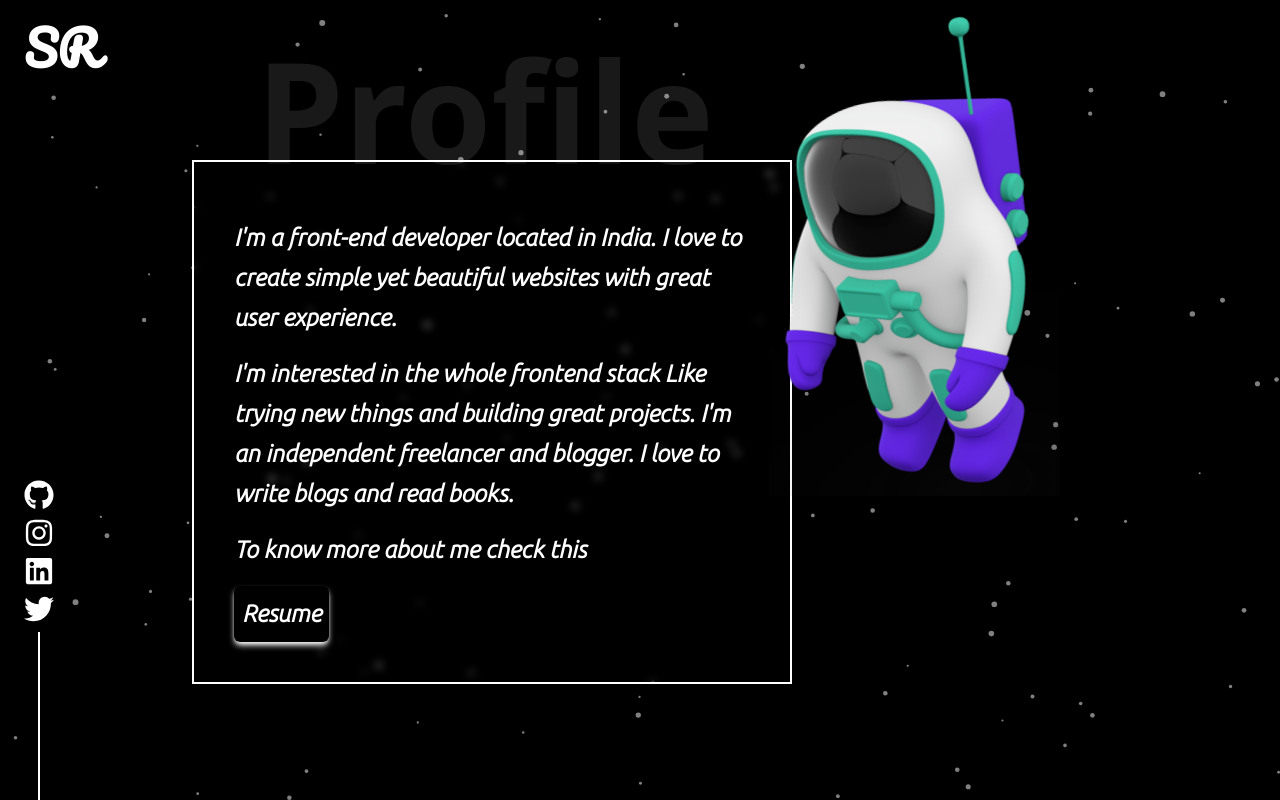
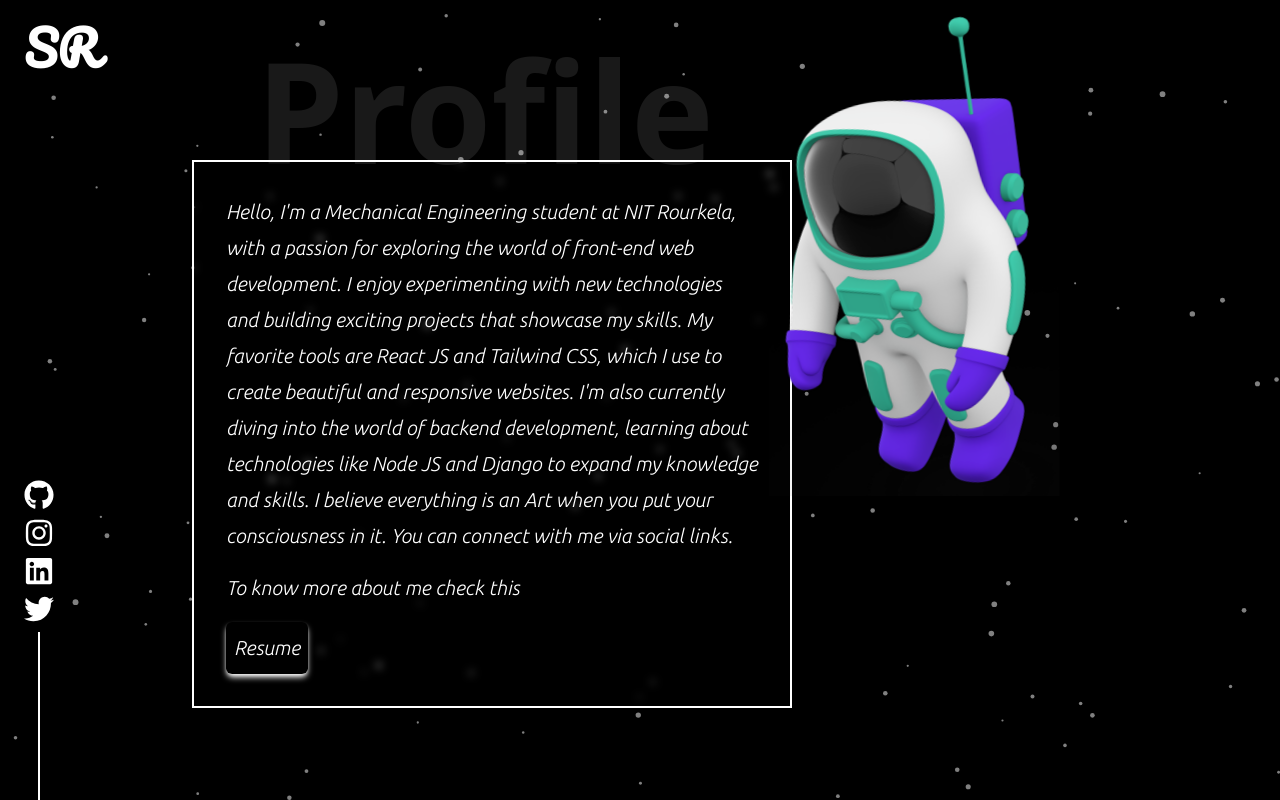
Before and after one commit to Sai1Ram/Portfolio, a React (Create React App) app: page /profile in a window 1280 px wide. Built offline with nearby package versions, Linux system fonts and the light colour scheme.

Commit message:
social links are updated

```diff
--- a/src/components/Blog.js
+++ b/src/components/Blog.js
@@ -1,6 +1,6 @@
 import React from "react";
 import { motion } from "framer-motion";
-function Blog({ text, image, link, side }) {
+function Blog({ heading, text, image, link, side }) {
   return (
     <>
       {}
@@ -20,10 +20,10 @@ function Blog({ text, image, link, side }) {
             className={`w-full h-[65%] group-hover:border-2 group-hover:border-white`}
           >
             <img src={image} alt="image1" className="w-full h-full" />
-          </div>:
+          </div>
           <div className={` h-[40%] pt-3 text-md sm:text-xl`}>
-            <h1>{text}</h1>
-            <h1>{text}</h1>
+            <h1 className="font-semibold">{heading}</h1>
+            <h3 className="text-base">{text}</h3>
           </div>
         </div>
       </motion.a>
--- a/src/components/Profile.jsx
+++ b/src/components/Profile.jsx
@@ -14,21 +14,24 @@ function Profile() {
       >
         <Brand />
         <SocialLinks color={"white"} />
-        <motion.div className="border-2 border-white lg:w-[600px] top-[20%] left-[15%] md:w-[400px] w-[250px] lg:text-2xl md:text-xl text-sm fixed z-[-1] backdrop-blur-sm lg:p-10 md:p-8 p-4 lg:leading-10 italic md:font-bold leading-8 font-[Ubuntu]"         initial={{opacity: 0, scale: 0.5 }}
-        animate={{opacity: 1, scale: 1 }}
-        transition={{ duration: 1, ease: "easeOut" }}>
-          <p className="my-4">
-            I'm a front-end developer located in India. I love to create simple
-            yet beautiful websites with great user experience.
+        <motion.div
+          className="border-2 border-white lg:w-[600px] top-[20%] left-[15%] md:w-[400px] w-[250px] lg:text-xl md:text-md text-xs fixed z-[-1] backdrop-blur-sm md:p-8 p-4 lg:leading-9 italic leading-6 font-[Ubuntu]"
+          initial={{ opacity: 0, scale: 0.5 }}
+          animate={{ opacity: 1, scale: 1 }}
+          transition={{ duration: 1, ease: "easeOut" }}
+        >
+          <p className="">
+            Hello, I'm a Mechanical Engineering student at NIT Rourkela, with a
+            passion for exploring the world of front-end web development. I
+            enjoy experimenting with new technologies and building exciting
+            projects that showcase my skills. My favorite tools are React JS and
+            Tailwind CSS, which I use to create beautiful and responsive
+            websites. I'm also currently diving into the world of backend
+            development, learning about technologies like Node JS and Django to
+            expand my knowledge and skills. I believe everything is an Art when you put your consciousness in
+            it. You can connect with me via social links.
           </p>
-          <p className="my-4">
-            I'm interested in the whole frontend stack Like trying new things
-            and building great projects. I'm an independent freelancer and
-            blogger. I love to write blogs and read books.
-          </p>
-          <p className="my-4">
-            {/* I believe everything is an Art when you put your consciousness in
-            it. You can connect with me via social links. */}
+          <p className="lg:my-4">
             To know more about me check this
           </p>
           <button className="rounded-md shadow-md p-2 hover:shadow-inner shadow-white">
--- a/src/components/SocialLinks.js
+++ b/src/components/SocialLinks.js
@@ -52,7 +52,7 @@ function SocialLinks({ click, color }) {
           className={`${click ? "lg:text-white z-[1]  " : ""}  ${
             color === "white" ? "text-white" : "text-black"
           } a-animate opacity-0`}
-          href="https://github.com/Sai1Ram"
+          href="https://www.instagram.com/__sai_ram_senapati/"
           target={"_blank"}
           rel="noreferrer"
           whileHover={{
@@ -69,7 +69,7 @@ function SocialLinks({ click, color }) {
           className={`${click ? "lg:text-white z-[1]  " : ""}  ${
             color === "white" ? "text-white" : "text-black"
           } a-animate opacity-0`}
-          href="https://github.com/Sai1Ram"
+          href="https://www.linkedin.com/in/sai1ram/"
           target={"_blank"}
           rel="noreferrer"
           whileHover={{
@@ -86,7 +86,7 @@ function SocialLinks({ click, color }) {
           className={`${click ? "lg:text-white z-[1]  " : ""}  ${
             color === "white" ? "text-white" : "text-black"
           } a-animate opacity-0`}
-          href="https://github.com/Sai1Ram"
+          href="https://twitter.com/SaiRam00223"
           target={"_blank"}
           rel="noreferrer"
           whileHover={{
--- a/src/components/Works.jsx
+++ b/src/components/Works.jsx
@@ -4,6 +4,7 @@ import Brand from "./Brand";
 import Nav from "./Nav";
 import SocialLinks from "./SocialLinks";
 import image1 from "../assets/Screenshot_20230130_115502.png";
+import image2 from "../assets/Screenshot_2023-03-07 115933.png"
 // import { Link, Anchor } from "../assets/AllSvg";
 function Works() {
 
@@ -13,8 +14,15 @@ function Works() {
   const data = [
     {
       images: image1,
-      text: "Sai Ram Senapati",
-      link: "https://splendorous-salamander-a99396.netlify.app/",
+      heading:"Food Shop",
+      text: "Welcome to our online food store! With our easy-to-use e-commerce website built with React JS, you can browse through a variety of delicious food options, add your favorites to your cart, and checkout seamlessly.",
+      link: "https://food-shop-web.netlify.app/",
+    },
+    {
+      images: image2,
+      heading:"GPT-3",
+      text: "Welcome to our website, where you can explore the exciting world of GPT-3 and Open AI! Our static website, built using React JS, provides you with a brief and informative introduction to these cutting-edge technologies.",
+      link: "https://gpt-3info.netlify.app/",
     },
   ];
   const images = {
@@ -56,13 +64,15 @@ function Works() {
             <Blog
               text={data[0].text}
               image={data[0].images}
+              heading={data[0].heading}
               link={data[0].link}
               side={"left"}
             />
             <Blog
-              text={data[0].text}
-              image={data[0].images}
-              link={data[0].link}
+              heading={data[1].heading}
+              text={data[1].text}
+              image={data[1].images}
+              link={data[1].link}
               side={"right"}
             />
             <Blog
```
Also changed, not shown: src/assets/Screenshot_2023-03-07 115933.png (added). Lines whose indentation alone changed are shown as unchanged.
